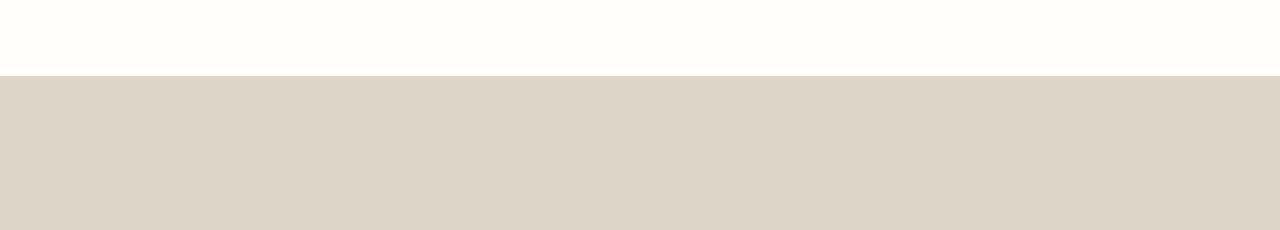
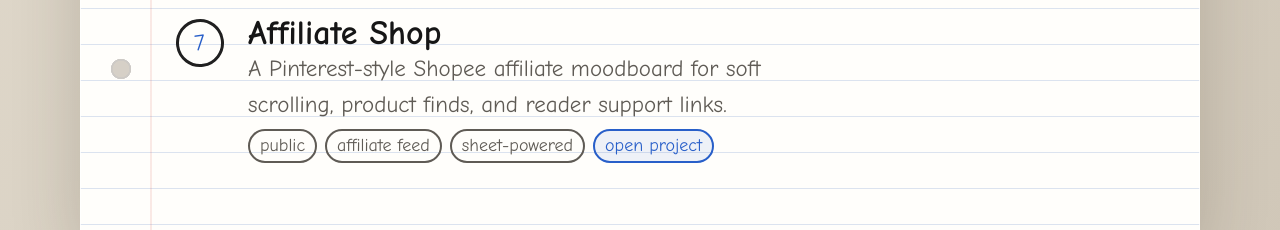
Before and after one commit to chrysaora5147/project-museum, a plain HTML site: page index.html in a window 1280 px wide. Shown: the part 1749-1979 px from the top of the page. Before the commit the page ends 1825 px from the top, so only its background shows below. Drawn offline with Linux system fonts and the light colour scheme.

Commit message:
Add Affiliate Shop to project museum

```diff
--- a/index.html
+++ b/index.html
@@ -351,8 +351,8 @@
             <p class="subtitle">a white-paper home for the tools we built, with quick notes, links, status, and next fixes.</p>
 
             <div class="counts" aria-label="Project summary">
-              <div class="count"><span>total</span><strong>6</strong></div>
-              <div class="count"><span>live</span><strong>5</strong></div>
+              <div class="count"><span>total</span><strong>7</strong></div>
+              <div class="count"><span>live</span><strong>6</strong></div>
               <div class="count"><span>local</span><strong>1</strong></div>
             </div>
           </header>
@@ -381,7 +381,7 @@
           <section class="log" aria-label="Project notes">
             <div class="log-title">
               <h2>project notes</h2>
-              <div class="date">Jun 11<br>2026</div>
+              <div class="date">Jun 27<br>2026</div>
             </div>
 
             <article class="entry">
@@ -467,6 +467,20 @@
                 </div>
               </div>
             </article>
+
+            <article class="entry">
+              <div class="num">7</div>
+              <div>
+                <h3>Affiliate Shop</h3>
+                <p>A Pinterest-style Shopee affiliate moodboard for soft scrolling, product finds, and reader support links.</p>
+                <div class="meta-line">
+                  <span class="chip">public</span>
+                  <span class="chip">affiliate feed</span>
+                  <span class="chip">sheet-powered</span>
+                  <a class="open" href="https://affiliate-shop-three.vercel.app/">open project</a>
+                </div>
+              </div>
+            </article>
           </section>
         </div>
       </section>
```
